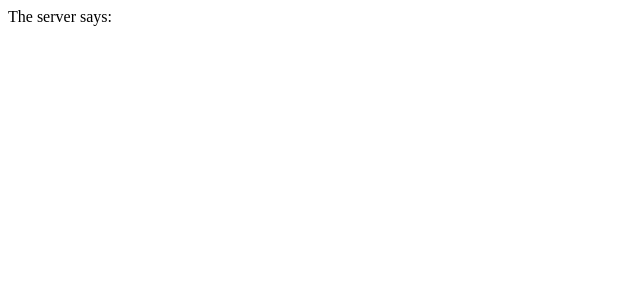
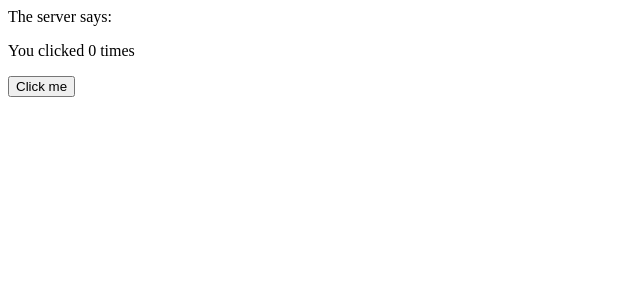
Before and after one commit to alabroski/node-react-koa-jest, a React app in the folder client/: page / in a window 1280 px wide. Shown: the top 300 px of the page, without its empty margins (0-640 px from the left). Built offline with nearby package versions, Linux system fonts and the light colour scheme; no server answers.

Commit message:
React hooks test.

```diff
--- a/client/package.json
+++ b/client/package.json
@@ -14,6 +14,7 @@
     "@babel/preset-react": "^7.0.0",
     "babel-loader": "^8.0.6",
     "css-loader": "^3.2.0",
+    "eslint-plugin-react": "^7.14.3",
     "html-loader": "^0.5.5",
     "html-webpack-plugin": "^3.2.0",
     "style-loader": "^1.0.0",
--- /dev/null
+++ b/client/src/components/increment.jsx
@@ -0,0 +1,15 @@
+import React, {useState} from 'react'
+
+const Increment = () => {
+  const [counter, setCount] = useState(0);
+
+  return (
+    <div>
+      <p>You clicked {counter} times</p>
+      <button onClick={() => setCount(counter + 1)}>
+        Click me
+      </button>
+    </div>
+  );
+}
+export default Increment
--- a/client/src/index.jsx
+++ b/client/src/index.jsx
@@ -1,6 +1,7 @@
 import React from 'react'
 import ReactDOM from 'react-dom'
 import axios from 'axios'
+import Increment from './components/increment'
 
 export default class App extends React.Component {
   constructor(props) {
@@ -14,7 +15,6 @@ export default class App extends React.Component {
   componentDidMount() {
     axios.get('http://localhost:1234/hello').then(
       result => {
-        console.log(result)
         this.setState({ currentText: result.data, error: false })
       },
       error => {
@@ -24,8 +24,10 @@ export default class App extends React.Component {
   }
 
   render() {
-    console.log(this.state.currentText)
-    return <div>The server says: {this.state.currentText}</div>
+    return <div>
+      <div>The server says: {this.state.currentText}</div>
+      <Increment />
+      </div>
   }
 }
 
--- a/client/webpack.config.js
+++ b/client/webpack.config.js
@@ -1,6 +1,11 @@
+/* eslint-disable */
 const HtmlWebPackPlugin = require('html-webpack-plugin')
 module.exports = {
+  mode: 'development',
   entry: './src/index.jsx',
+  resolve: {
+    extensions: ['.js', '.jsx', '.json']
+  },
   module: {
     rules: [
       {
--- a/package.json
+++ b/package.json
@@ -13,8 +13,7 @@
   "devDependencies": {
     "eslint": "^6.3.0",
     "eslint-config-prettier": "^6.3.0",
-    "eslint-plugin-prettier": "^3.1.0",
-    "eslint-plugin-react": "^7.14.3"
+    "eslint-plugin-prettier": "^3.1.0"
   },
   "dependencies": {
     "prettier": "^1.18.2"
```
Also changed, not shown: client/.eslintrc.js, 2 other files (tests, documents, lock files or other folders).
